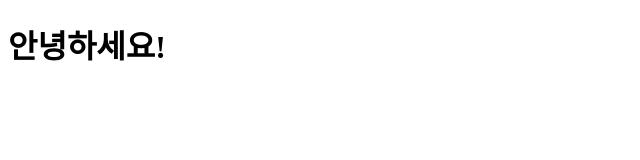
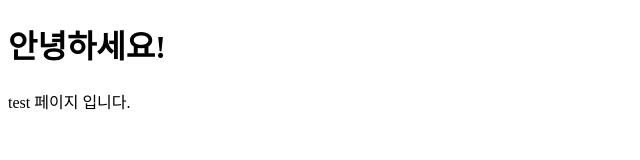
Before and after one commit to drkus-dev/drkus-dev.github.io, a plain HTML site: page index.html in a window 1280 px wide. Shown: the whole page, without its empty margins (0-640 px from the left). Drawn offline with Linux system fonts and the light colour scheme.

Commit message:
html 태그
<p> 사용

```diff
--- a/index.html
+++ b/index.html
@@ -2,6 +2,7 @@
     <title>테스트 자동화(selenium)</title>
     <body>
         <h1>안녕하세요!</h1>
+        <p>test 페이지 입니다. </p>
 
     </body>
 </html>
```
